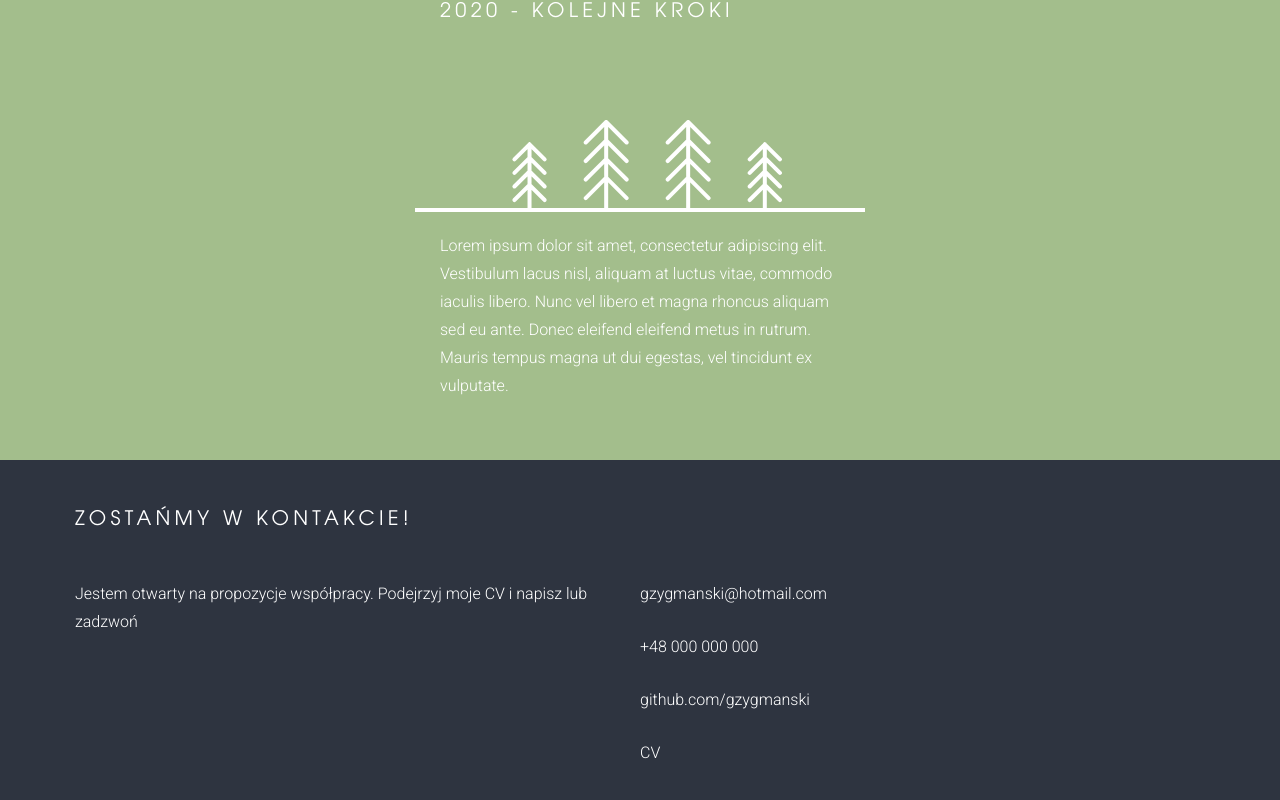
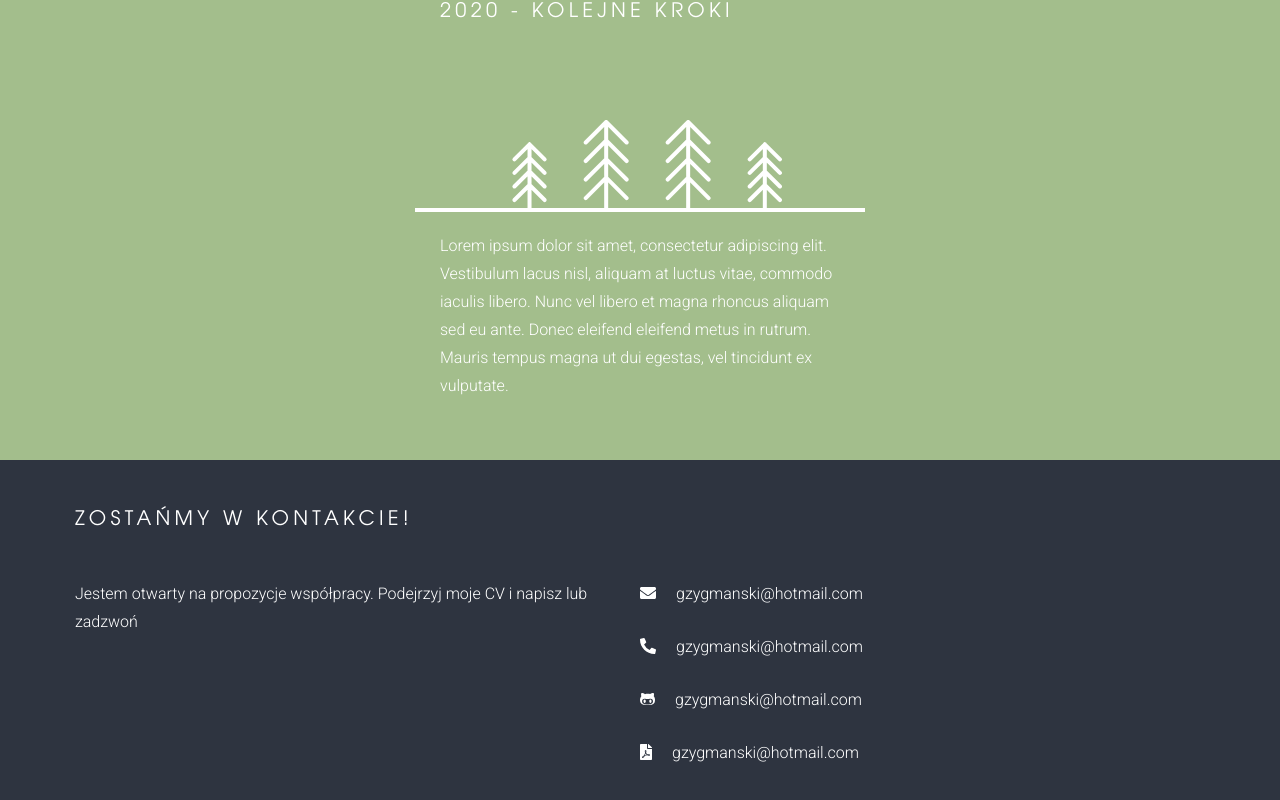
Before and after one commit to gzygmanski/portfolio, a Vue app: page / in a window 1280 px wide. Shown: the part 3226-4026 px from the top of the page. Built offline with nearby package versions, Linux system fonts and the light colour scheme.

Commit message:
feat: added fontawesome

```diff
--- a/package.json
+++ b/package.json
@@ -8,6 +8,10 @@
     "lint": "vue-cli-service lint"
   },
   "dependencies": {
+    "@fortawesome/fontawesome-svg-core": "^1.2.30",
+    "@fortawesome/free-brands-svg-icons": "^5.14.0",
+    "@fortawesome/free-solid-svg-icons": "^5.14.0",
+    "@fortawesome/vue-fontawesome": "^0.1.10",
     "core-js": "^3.6.5",
     "vue": "^2.6.11",
     "vue-router": "^3.2.0",
--- a/src/components/Contact.vue
+++ b/src/components/Contact.vue
@@ -8,10 +8,10 @@
         </div>
         <div class="contact-list">
           <ul>
-            <li>gzygmanski@hotmail.com</li>
-            <li>+48 000 000 000</li>
-            <li>github.com/gzygmanski</li>
-            <li>CV</li>
+            <li><font-awesome-icon icon="envelope" /><span>gzygmanski@hotmail.com</span></li>
+            <li><font-awesome-icon icon="phone-alt" /><span>gzygmanski@hotmail.com</span></li>
+            <li><font-awesome-icon :icon="['fab', 'github-alt']" /><span>gzygmanski@hotmail.com</span></li>
+            <li><font-awesome-icon icon="file-pdf" /><span>gzygmanski@hotmail.com</span></li>
           </ul>
         </div>
       </div>
@@ -54,6 +54,9 @@ export default {
         ul {
           li {
             margin-bottom: 25px;
+            span {
+              margin-left: 20px;
+            }
           }
         }
       }
--- a/src/components/Navigation.vue
+++ b/src/components/Navigation.vue
@@ -11,7 +11,7 @@
         <a href="#contact">Kontakt</a>
       </div>
       <div class="menu">
-        +
+       <span><font-awesome-icon icon="bars" /></span>
       </div>
     </div>
   </nav>
@@ -45,6 +45,13 @@ export default {
   box-shadow: @base-bg-dark 0 0 5px;
   padding: 25px !important;
   background: @base-bg-dark;
+
+  .menu {
+    span {
+      color: @base-fg-light !important;
+    }
+  }
+
   a {
     color: @base-fg-light !important;
   }
@@ -70,6 +77,11 @@ export default {
 
   .menu {
     display: none;
+    cursor: pointer;
+
+    span {
+      color: @base-fg-dark;
+    }
   }
 
   .logo {
--- a/src/main.js
+++ b/src/main.js
@@ -2,7 +2,14 @@ import Vue from 'vue'
 import App from './App.vue'
 import router from './router'
 import store from './store'
+import { library } from '@fortawesome/fontawesome-svg-core'
+import { faBars, faEnvelope, faPhoneAlt, faFilePdf } from '@fortawesome/free-solid-svg-icons'
+import { faGithubAlt } from '@fortawesome/free-brands-svg-icons'
+import { FontAwesomeIcon } from '@fortawesome/vue-fontawesome'
 
+library.add(faBars, faEnvelope, faPhoneAlt, faGithubAlt, faFilePdf)
+
+Vue.component('font-awesome-icon', FontAwesomeIcon)
 Vue.config.productionTip = false
 
 new Vue({
```
Also changed, not shown: 1 other file (tests, documents, lock files or other folders).
